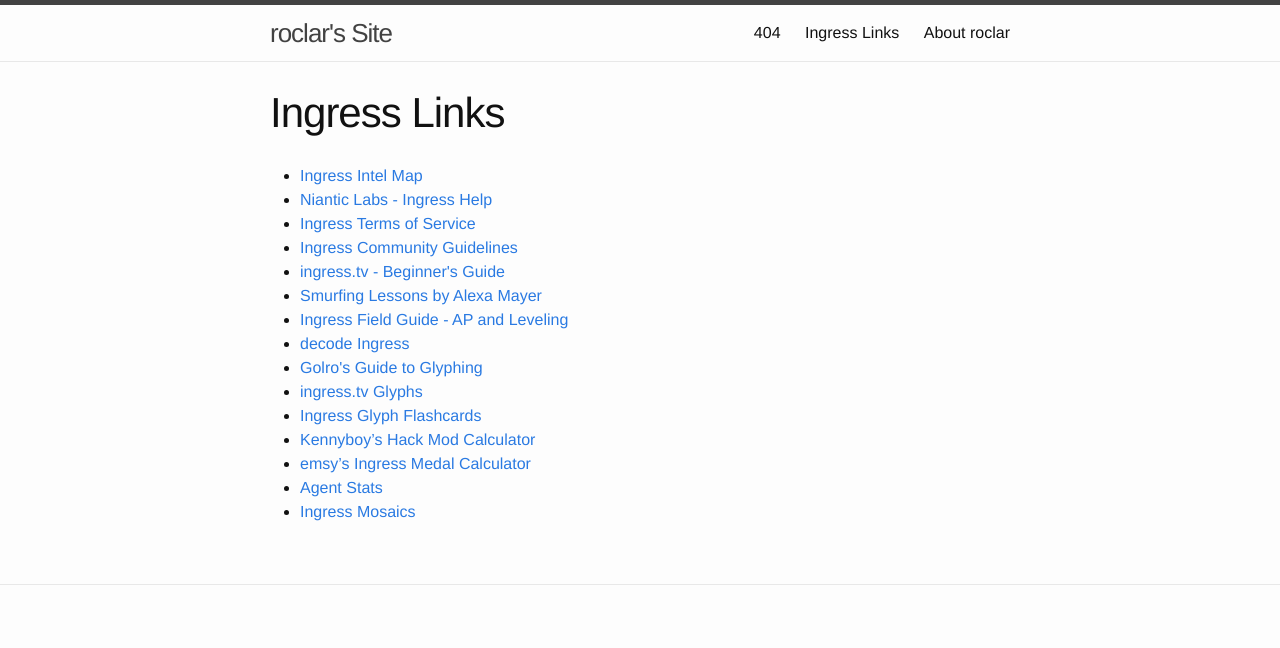
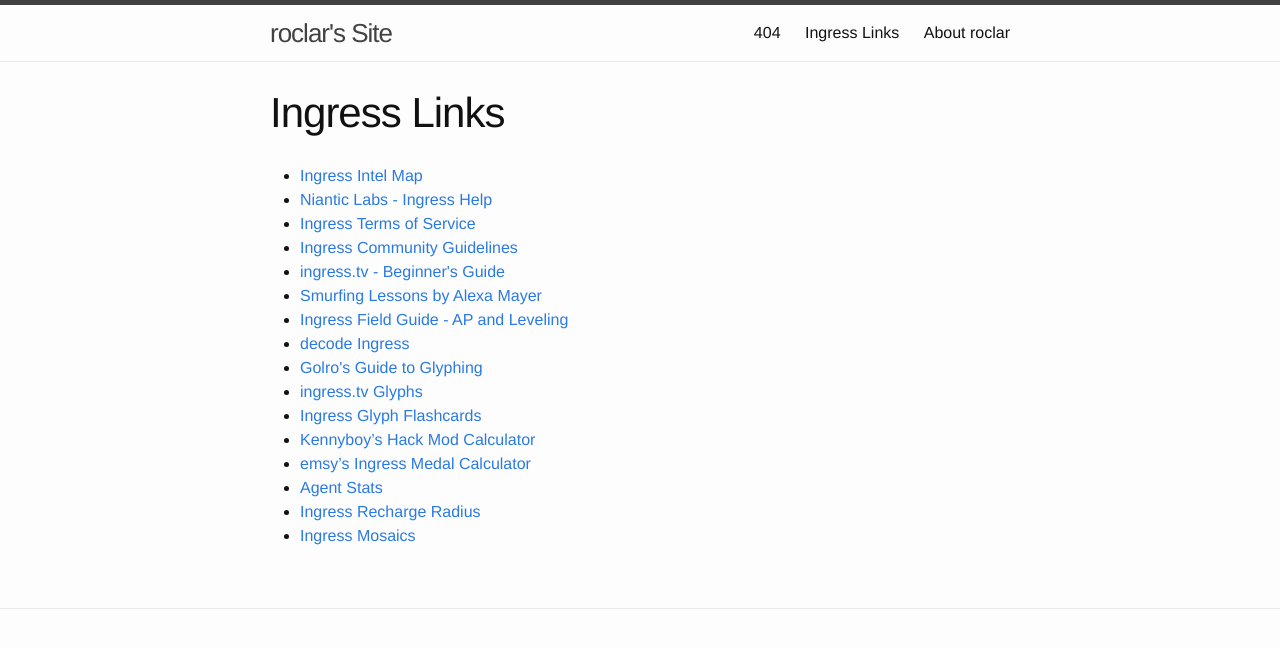
Before and after one commit to roclar/roclar.github.io, a Jekyll site: the page built from ingress.md, in a window 1280 px wide. Shown: the top 648 px of the page. Built offline with Jekyll 4.4.1, drawn with Linux system fonts in a browser that asks for light colours.

Commit message:
Added Ingress Recharge Radius

```diff
--- a/ingress.md
+++ b/ingress.md
@@ -18,4 +18,5 @@
 - [Kennyboy's Hack Mod Calculator](http://kennyboy.org/ingress/)
 - [emsy's Ingress Medal Calculator](http://ingress.medals.emsy.name/)
 - [Agent Stats](https://www.agent-stats.com/)
+- [Ingress Recharge Radius](http://winonatong.github.io/ingress-recharge-radius/)
 - [Ingress Mosaics](http://ingress-mosaics.com/)
```
